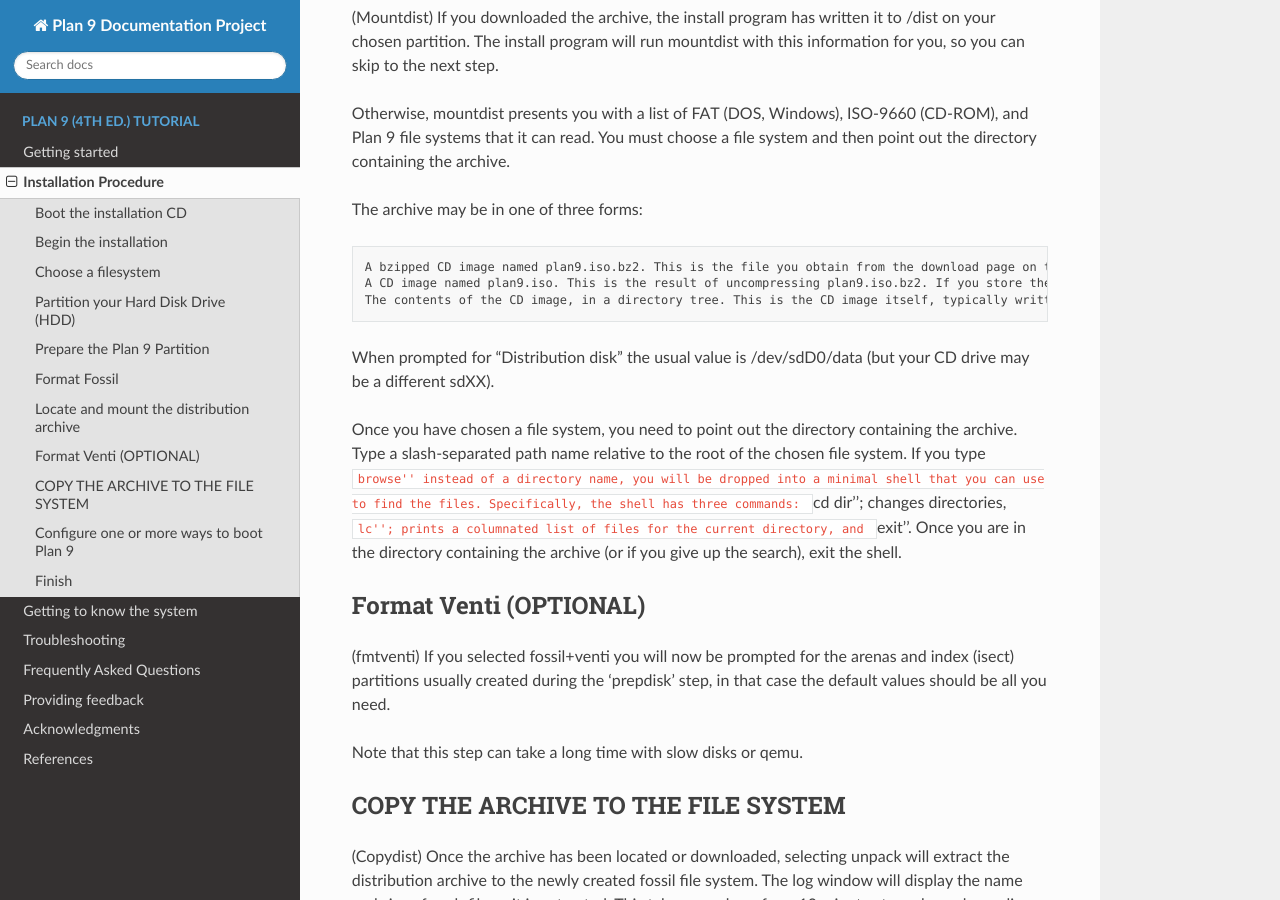
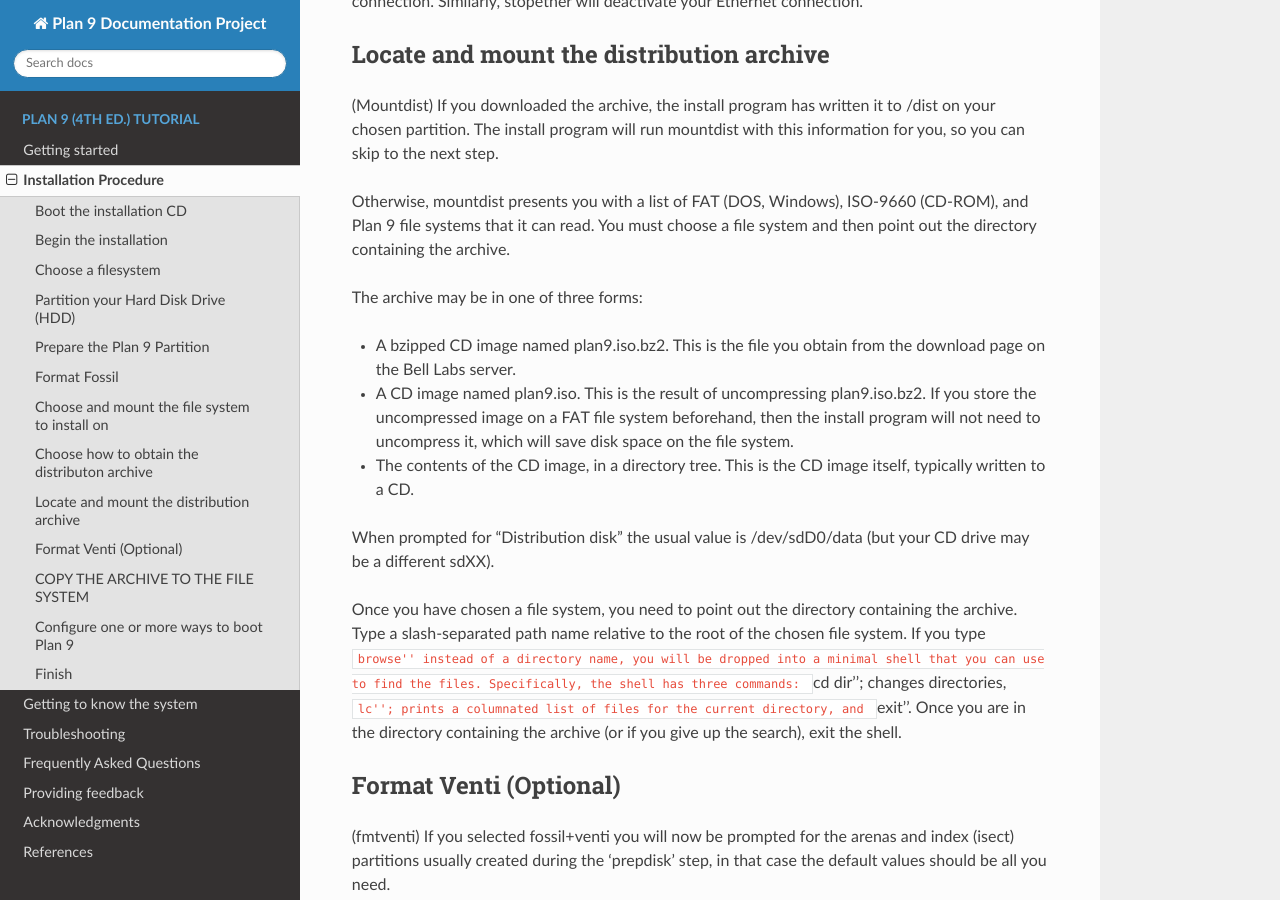
Before and after one commit to tip9ug/plan9-4th-edition-tutorial, a Sphinx documentation site: the page built from source/user/installation.md, in a window 1280 px wide and 900 px high, scrolled down 4795 px. Built offline with Sphinx 7.4.7 and the Read the Docs theme 2.0.0, drawn with Linux system fonts in a browser that asks for light colours; some of the changed text lies outside the part shown.

```diff
--- a/source/user/installation.md
+++ b/source/user/installation.md
@@ -119,10 +119,12 @@ See prep(8) for more information on using prep.
 ### Format Fossil
 
 (fmtfossil) You will be prompted for the fossil partition to format, which should have been created in the previous step.
-CHOOSE AND MOUNT THE FILE SYSTEM TO INSTALL ON
+
+### Choose and mount the file system to install on
 
 (Mountfs) You will be prompted to choose a fossil partition to install onto (and which will hold your data). The default should be the partition you formatted in the previous step.
-CHOOSE HOW TO OBTAIN THE DISTRIBUTION ARCHIVE
+
+### Choose how to obtain the distributon archive
 
 (Configdist) Now you have to select where the distribution archive will be obtained from: local media or the network. If you are installing from the CD select 'local' and skip ahead to the next section.
 
@@ -148,16 +150,16 @@ Otherwise, mountdist presents you with a list of FAT (DOS, Windows), ISO-9660 (C
 
 The archive may be in one of three forms:
 
-    A bzipped CD image named plan9.iso.bz2. This is the file you obtain from the download page on the Bell Labs server.
-    A CD image named plan9.iso. This is the result of uncompressing plan9.iso.bz2. If you store the uncompressed image on a FAT file system beforehand, then the install program will not need to uncompress it, which will save disk space on the file system.
-    The contents of the CD image, in a directory tree. This is the CD image itself, typically written to a CD.
+ -  A bzipped CD image named plan9.iso.bz2. This is the file you obtain from the download page on the Bell Labs server.
+ -  A CD image named plan9.iso. This is the result of uncompressing plan9.iso.bz2. If you store the uncompressed image on a FAT file system beforehand, then the install program will not need to uncompress it, which will save disk space on the file system.
+ -  The contents of the CD image, in a directory tree. This is the CD image itself, typically written to a CD.
 
 When prompted for "Distribution disk" the usual value is /dev/sdD0/data (but your CD drive may be a different sdXX).
 
 Once you have chosen a file system, you need to point out the directory containing the archive. Type a slash-separated path name relative to the root of the chosen file system. If you type ``browse'' instead of a directory name, you will be dropped into a minimal shell that you can use to find the files. Specifically, the shell has three commands: ``cd dir''; changes directories, ``lc''; prints a columnated list of files for the current directory, and ``exit''. Once you are in the directory containing the archive (or if you give up the search), exit the shell.
 
 
-### Format Venti (OPTIONAL)
+### Format Venti (Optional)
 
 (fmtventi) If you selected fossil+venti you will now be prompted for the arenas and index (isect) partitions usually created during the 'prepdisk' step, in that case the default values should be all you need.
 
```
